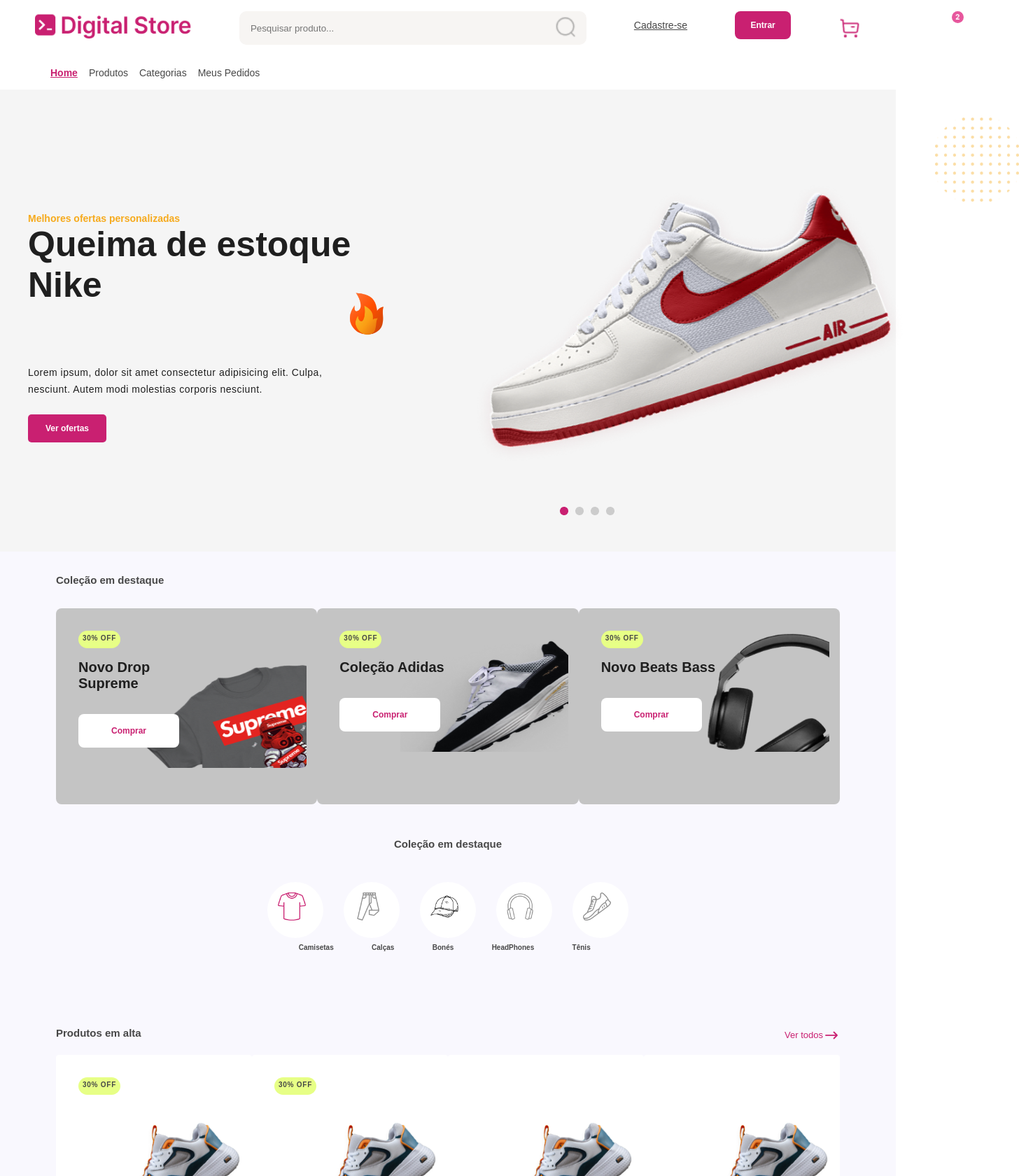
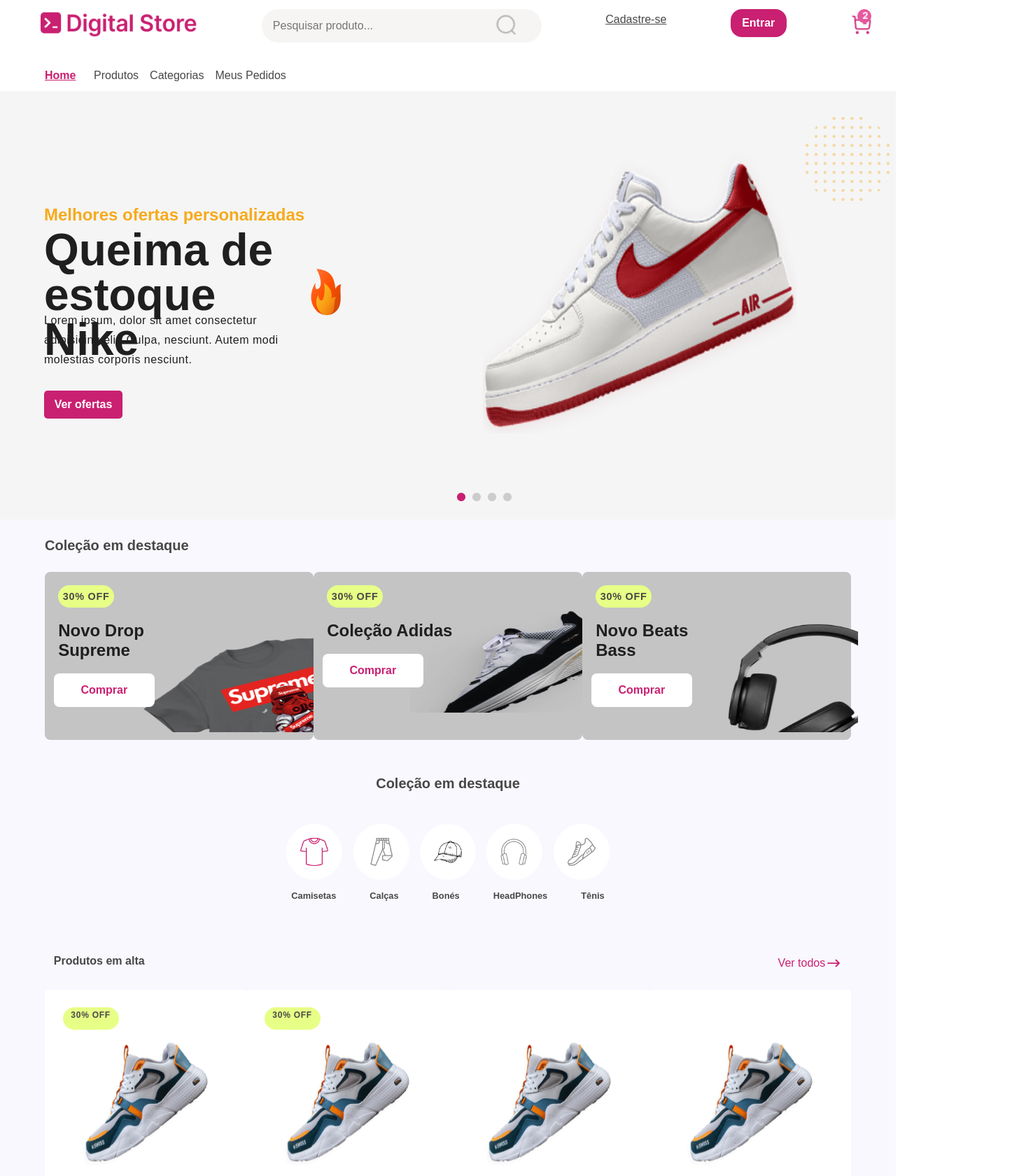
Before and after one commit to Edivalter321/pratica-react, a React (Vite) app: page / in a window 1280 px wide. Shown: the top 1680 px of the page at 70% size, 1456 px wide, since content can reach past the window. Built offline with nearby package versions, Linux system fonts and the light colour scheme.

Commit message:
pagina_completa

```diff
--- a/package.json
+++ b/package.json
@@ -10,6 +10,7 @@
     "preview": "vite preview"
   },
   "dependencies": {
+    "bootstrap": "^5.3.3",
     "react": "^18.2.0",
     "react-dom": "^18.2.0"
   },
--- a/src/Conteudo/Conteudo.css
+++ b/src/Conteudo/Conteudo.css
@@ -1,47 +1,52 @@
 .corpo {
+  width: auto;
   background-color: #f5f5f5;
-  padding-left: 5vh;
-  padding-right: 5vh;
+  padding-left: 1%;
+  padding-right: 1%;
 }
 .caixa_01 {
   display: flex;
   justify-content: space-around;
-  padding-top: 2vh;
+  padding-top: 1%;
 }
 .caixa_a {
-  width: 60vh;
+  width: 30%;
+  margin-right: 8%;
+  margin-left: -2%;
 }
 .oferta {
   font-family: sans-serif;
-  font-size: 14px;
+  font-size: 3vh;
   font-weight: 700;
   color: #f6aa1c;
-  padding-top: 20vh;
+  padding-top: 40%;
 }
 .queima {
-  width: 60vh;
-  height: 30vh;
-  gap: -0.5px;
+  width: 100%;
+  height: 8%;
+  gap: 1vh;
   font-family: sans-serif;
   font-weight: 900;
-  font-size: 50px;
+  font-size: 8vh;
+  line-height: 8vh;
   color: #1f1f1f;
+  padding-top: 1%;
 }
 .fogo {
-  width: 9vh;
-  height: 9vh;
+  width: 5%;
+  height: 10%;
   position: absolute;
-  margin-top: -18.5vh;
-  margin-left: 56vh;
+  margin-top: 0.3%;
+  margin-left: 29%;
 }
 .paragrafo_01 {
   font-family: sans-serif;
-  font-size: 14px;
+  font-size: 2vh;
   font-weight: 400;
   color: #1f1f1f;
-  margin-top: -5vh;
+  margin-top: 19%;
   letter-spacing: 0.5px;
-  line-height: 24px;
+  line-height: 3.5vh;
 }
 .botao_02 {
   border: 0;
@@ -50,107 +55,114 @@
   height: 5vh;
   background-color: #c92071;
   font-family: sans-serif;
-  font-size: 12px;
+  font-size: 2vh;
   font-weight: 600;
   color: #ffffff;
-  margin-top: 3vh;
+  margin-top: 8%;
   cursor: pointer;
+}
+.caixa_b {
+  width: 40%;
 }
 
 .tenis_a {
-  width: 110vh;
-  height: 80vh;
+  width: 35%;
+  height: 50%;
+  position: absolute;
+  padding-top: 6%;
 }
 .ornament {
   padding-top: 3vh;
-  margin-left: -8vh;
+  margin-left: 36%;
   position: absolute;
   width: 15vh;
   height: 15vh;
 }
 .pontos {
   position: absolute;
-  padding-left: 95vh;
-  margin-top: -8vh;
+  padding-left: 50%;
+  margin-top: -3%;
 }
 .caixa_02 {
+  width: auto;
   background: #f9f8fe;
-  padding-left: 10vh;
-  padding-right: 10vh;
 }
 .colecao {
   font-family: sans-serif;
-  font-size: 15px;
+  font-size: 2.5vh;
   font-weight: 700;
   color: #474747;
-  padding-top: 4vh;
-  padding-bottom: 4vh;
+  padding-top: 2%;
+  padding-bottom: 2%;
+  padding-left: 5%;
 }
 .caixas {
   display: flex;
   justify-content: space-between;
+  padding-left: 5%;
+  padding-right: 5%;
 }
 .caixas_a {
-  width: 55vh;
-  height: 35vh;
+  width: 50vh;
+  height: 30vh;
   background: #c4c4c4;
   border-radius: 8px;
 }
 .yelow {
   font-family: sans-serif;
   font-weight: 700;
-  font-size: 10px;
-  line-height: 22px;
+  font-size: 1.8vh;
+  line-height: 4vh;
   letter-spacing: 0.75px;
   text-align: center;
   color: #474747;
-  width: 60px;
-  height: 25px;
-  margin-top: 4vh;
-  margin-left: 4vh;
+  width: 10vh;
+  height: 4vh;
+  margin-top: 5%;
+  margin-left: 5%;
   gap: 8px;
-  padding: 5px, 15px, 5px, 15px;
+  padding: 1vh, 2.5vh, 1vh, 2.5vh;
   border-radius: 29px;
   background: #e7ff86;
 }
 .preco {
   font-family: sans-serif;
-  font-size: 20px;
+  font-size: 3vh;
   font-weight: 800;
   color: #1f1f1f;
-  margin-left: 4vh;
-  width: 22vh;
-  margin-top: 2vh;
+  margin-left: 5%;
+  width: 50%;
+  margin-top: 5%;
 }
 .botao_compra {
   width: 18vh;
   height: 6vh;
   font-family: sans-serif;
-  font-size: 12px;
+  font-size: 2vh;
   font-weight: 700;
   text-align: center;
   color: #c92071;
   background: #ffffff;
   border: 0;
   border-radius: 8px;
-  margin-left: 4vh;
-  margin-top: 4vh;
+  margin-left: 1%;
+  margin-top: 1.5%;
   position: absolute;
   cursor: pointer;
 }
 .imagem {
-  width: 15rem;
-  height: 12rem;
-  margin-top: -5.2rem;
-  margin-left: 7.4rem;
+  width: 32vh;
+  height: 22vh;
+  margin-top: -19%;
+  margin-left: 36%;
 }
 .colecao_02 {
   font-family: sans-serif;
-  font-size: 15px;
+  font-size: 2.5vh;
   font-weight: 700;
   color: #474747;
-  padding-top: 6vh;
-  padding-bottom: 4vh;
+  padding-top: 4%;
+  padding-bottom: 3%;
   text-align: center;
 }
 .caixa_03 {
@@ -165,41 +177,40 @@
   height: 10vh;
   border-radius: 150px;
   background: #ffffff;
-  margin: 0.9rem;
+  margin: 0.6%;
   cursor: pointer;
 }
-.img_01 {
+.imgs_01 {
   width: 5vh;
   height: 5vh;
   align-items: center;
-  padding: 15px;
+  padding: 2.5vh;
   gap: 10px;
 }
 .topicos {
   display: flex;
   justify-content: center;
-  margin-left: -0.6rem;
+  margin-top: 1vh;
+  padding-left: 6vh;
 }
 .topicos_a {
   font-family: sans-serif;
-  font-size: 10px;
+  font-size: 1.6vh;
   font-weight: 600;
   color: #474747;
   cursor: pointer;
   text-decoration: none;
-  margin: 1.7rem;
-  margin-top: -0.4rem;
-  gap: 10px;
+  padding-right: 6vh;
 }
 .textos {
   display: flex;
   justify-content: space-between;
-  padding: 10vh;
+  padding: 6%;
   background: #f9f8fe;
 }
 .prductos {
   font-family: sans-serif;
-  font-size: 15px;
+  font-size: 2vh;
   font-weight: 700;
   color: #474747;
 }
@@ -210,7 +221,7 @@
 .verProdutos {
   text-decoration: none;
   font-family: sans-serif;
-  font-size: 13px;
+  font-size: 2vh;
   font-weight: 500;
   color: #c92071;
 }
@@ -222,10 +233,10 @@
 .caixasDProdutos {
   display: flex;
   justify-content: space-between;
-  padding-left: 10vh;
-  padding-right: 10vh;
-  margin-top: -8vh;
+  padding-left: 5%;
+  padding-right: 5%;
   background: #f9f8fe;
+  margin-top: -4%;
 }
 .infoProdutos {
   width: 40vh;
@@ -236,42 +247,42 @@
 .yelows {
   font-family: sans-serif;
   font-weight: 700;
-  font-size: 10px;
+  font-size: 1.5vh;
   line-height: 22px;
   letter-spacing: 0.75px;
   text-align: center;
   color: #474747;
-  width: 60px;
-  height: 25px;
-  margin-top: 4vh;
-  margin-left: 4vh;
-  gap: 8px;
-  padding: 5px, 15px, 5px, 15px;
+  width: 10vh;
+  height: 4vh;
+  margin-top: 2%;
+  margin-left: 2%;
+  gap: 2vh;
+  padding: 1vh, 2.5vh, 1vh, 2.5vh;
   border-radius: 29px;
   background: #e7ff86;
   position: absolute;
 }
 .TeNis {
-  width: 30vh;
-  height: 30vh;
-  padding-left: 4vh;
-  padding-top: 6vh;
+  width: 80%;
+  height: 80%;
+  padding-left: 4%;
+  padding-top: 8%;
 }
 .texts {
   display: flex;
   justify-content: space-between;
   background: #f9f8fe;
-  padding-left: 10vh;
-  padding-right: 10vh;
-  padding-top: 1vh;
-  padding-bottom: 2vh;
+  padding-left: 5%;
+  padding-right: 5%;
+  padding-top: 1%;
+  padding-bottom: 1%;
 }
 .texts_a {
   width: 40vh;
 }
 .titulo_a {
   font-family: sans-serif;
-  font-size: 10px;
+  font-size: 1.5vh;
   font-weight: 400;
   color: #474747;
   letter-spacing: 0.75px;
@@ -279,7 +290,7 @@
 }
 .titulo_b {
   font-family: sans-serif;
-  font-size: 14px;
+  font-size: 1.8vh;
   font-weight: 400;
   color: #474747;
   letter-spacing: 0.75px;
@@ -288,7 +299,7 @@
 }
 .titulo_c {
   font-family: sans-serif;
-  font-size: 14px;
+  font-size: 1.8vh;
   font-weight: 500;
   color: #474747;
   letter-spacing: 0.75px;
@@ -302,10 +313,10 @@
 .caixasDProdutos_b {
   display: flex;
   justify-content: space-between;
-  padding-left: 10vh;
-  padding-right: 10vh;
+  padding-left: 5%;
+  padding-right: 5%;
   background: #f9f8fe;
-  padding-top: 3vh;
+  padding-top: 1%;
 }
 .divisa {
   height: 10vh;
@@ -313,12 +324,12 @@
 }
 .caixa_5 {
   background-color: #ffffff;
-  padding-top: 15vh;
-  padding-left: 10vh;
-  margin-right: 10vh;
+  padding-top: 5%;
+  padding-left: 5%;
+  margin-right: 5%;
   display: flex;
   justify-content: center;
-  padding-bottom: 5vh;
+  padding-bottom: 5%;
 }
 .lado_a {
   margin-left: -7vh;
@@ -328,7 +339,7 @@
     rgba(66, 0, 255, 0.25) -40.67%,
     rgba(255, 255, 255, 0) 100%
   );
-  width: 60vh;
+  width: 30%;
   height: 45vh;
   border-radius: 120%;
 }
@@ -339,25 +350,25 @@
 }
 .lado_b {
   width: 75vh;
-  margin-left: 6vh;
+  margin-left: 4%;
 }
 .paragrafo_lb {
   font-family: sans-serif;
-  font-size: 12px;
+  font-size: 2.5vh;
   font-weight: 600;
   color: #c92071;
 }
 .titulo_lb {
   font-family: sans-serif;
-  font-size: 41px;
+  font-size: 7vh;
   font-weight: 800;
   color: #1f1f1f;
-  line-height: 40px;
-  padding-top: 3vh;
+  line-height: 8vh;
+  padding-top: 3%;
 }
 .paragrafo_lb2 {
   font-family: sans-serif;
-  font-size: 12px;
+  font-size: 2vh;
   font-weight: 400;
   color: #474747;
   line-height: 24px;
@@ -373,6 +384,6 @@
   background-color: #c92071;
   border: 0;
   border-radius: 8px;
-  margin-top: 3vh;
+  margin-top: 2%;
   cursor: pointer;
 }
--- a/src/Conteudo/Conteudo.jsx
+++ b/src/Conteudo/Conteudo.jsx
@@ -18,6 +18,7 @@
 function Conteudo() {
   return (
     <>
+
       <div className="corpo">
         <div className="caixa_01">
           <div className="caixa_a">
@@ -69,19 +70,19 @@
         <p className="colecao_02">Coleção em destaque</p>
         <div className="img">
           <div className="imgs">
-            <img src={imagemShirt} alt="camisa" className="img_01" />
+            <img src={imagemShirt} alt="camisa" className="imgs_01" />
           </div>
           <div className="imgs">
-            <img src={imagemCalca} alt="calça" className="img_01" />
+            <img src={imagemCalca} alt="calça" className="imgs_01" />
           </div>
           <div className="imgs">
-            <img src={imagemBone} alt="bone" className="img_01" />
+            <img src={imagemBone} alt="bone" className="imgs_01" />
           </div>
           <div className="imgs">
-            <img src={imagemHPhone} alt="headphones" className="img_01" />
+            <img src={imagemHPhone} alt="headphones" className="imgs_01" />
           </div>
           <div className="imgs">
-            <img src={imagemTTenis} alt="tenis" className="img_01" />
+            <img src={imagemTTenis} alt="tenis" className="imgs_01" />
           </div>
         </div>
         <div className="topicos">
--- a/src/Footer/Footer.jsx
+++ b/src/Footer/Footer.jsx
@@ -15,13 +15,13 @@
             voluptatibus qui!
           </p>
           <a href="https://pt-br.facebook.com/">
-            <img src={imagemFace} alt="logo_face" className="img_a01" />
+            <img src={imagemFace} alt="logo_face" className="img_f01" />
           </a>
           <a href="https://www.instagram.com/">
-            <img src={imagemInsta} alt="logo_insta" className="img_a01" />
+            <img src={imagemInsta} alt="logo_insta" className="img_f01" />
           </a>
           <a href="https://twitter.com/">
-            <img src={imagemX} alt="logo_x" className="img_a01" />
+            <img src={imagemX} alt="logo_x" className="img_f01" />
           </a>
         </div>
         <div className="parte_02">
--- a/src/Header/Header.css
+++ b/src/Header/Header.css
@@ -2,91 +2,100 @@
   padding: 0;
   margin: 0;
 }
-
 .pai {
   display: flex;
   justify-content: space-around;
   background-color: #ffff;
-  padding-top: 2vh;
-  padding-left: 2vh;
-  padding-right: 2vh;
+  padding-top: 1%;
+  padding-left: 1%;
+  padding-right: 1%;
+  width: 100%;
 }
 .inputss {
-  width: 60vh;
+  width: 30%;
   height: 6vh;
   border: 0;
   background-color: rgb(247, 245, 243);
   padding-left: 2vh;
-  border-radius: 10px;
+  border-radius: 3vh;
+  font-family: sans-serif;
+  font-size: 2vh;
+  font-weight: 400;
+  color: #474747;
+  text-decoration: none;
+  border: 0;
 }
 .search {
   width: 4vh;
   height: 4vh;
   position: absolute;
-  margin-left: 42vh;
-  margin-top: 0.8vh;
+  margin-left: 11%;
+  margin-top: 0.5%;
   cursor: pointer;
 }
 .ancora {
-  padding-top: 1.5vh;
+  padding-top: 0.5%;
   font-family: sans-serif;
   font-weight: 400;
-  font-size: 14px;
+  font-size: 2vh;
   color: #474747;
 }
 .botao {
   width: 10vh;
   height: 5vh;
   border: 0;
-  border-radius: 8px;
+  border-radius: 2vh;
   background-color: #c92071;
   cursor: pointer;
 }
 .botao {
   font-family: sans-serif;
-  font-size: 12px;
+  font-size: 2vh;
   font-weight: 700;
   color: white;
 }
 .carrinho {
   width: 4vh;
   height: 4vh;
-  padding-top: 1vh;
+  padding-top: 0.5%;
   cursor: pointer;
 }
 .oneone {
   position: absolute;
-  width: 17px;
-  height: 17px;
-  border-radius: 20px;
+  width: 2.5vh;
+  height: 2.5vh;
+  border-radius: 5vh;
   background-color: #e7579d;
   cursor: pointer;
-  margin-left: 182vh;
+  margin-left: 91%;
 }
 .one {
-  width: 6px;
-  height: 8px;
-  padding-left: 5px;
-  padding-bottom: 1.8px;
+  width: 40%;
+  height: 53%;
+  padding-left: 32%;
+  padding-bottom: 16%;
+  padding-top: 20%;
+
 }
 .barra {
+  width: 100%;
   display: flex;
-  padding-top: 4vh;
-  padding-left: 9vh;
-  padding-right: 5vh;
-  margin-bottom: 2vh;
+  padding-top: 3%;
+  padding-left: 5%;
+  padding-right: 5%;
+  margin-bottom: 1%;
 }
 .home {
   font-family: sans-serif;
   font-weight: 600;
-  font-size: 14px;
+  font-size: 2vh;
   color: #c92071;
-  margin-right: 2vh;
+  margin-right: 2%;
 }
 .menus {
   text-decoration: none;
   font-family: sans-serif;
-  font-size: 14px;
+  font-size: 2vh;
   font-weight: 400px;
   color: #474747;
   margin-right: 2vh;
```
Also changed, not shown: src/Footer/Footer.css (+19 -18 lines), src/Conteudo/Assets/tennis_g.png, 1 other file (tests, documents, lock files or other folders).
